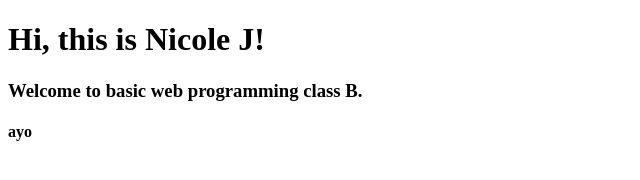
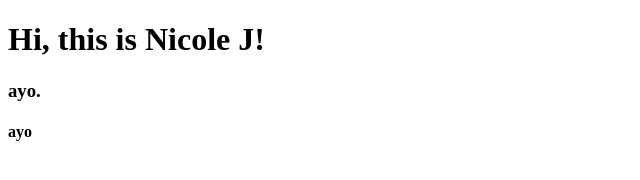
Before and after one commit to Nj2705/webdas_w1_b, a plain HTML site: page TryMe.html in a window 1280 px wide. Shown: the whole page, without its empty margins (0-640 px from the left). Drawn offline with Linux system fonts and the light colour scheme.

Commit message:
ganti pesan

```diff
--- a/TryMe.html
+++ b/TryMe.html
@@ -20,7 +20,7 @@
 
 </h1>
 
-    <h3>Welcome to basic web programming class B.</h3>
+    <h3>ayo.</h3>
     <h4>ayo</h4>
 
 </body>
```
